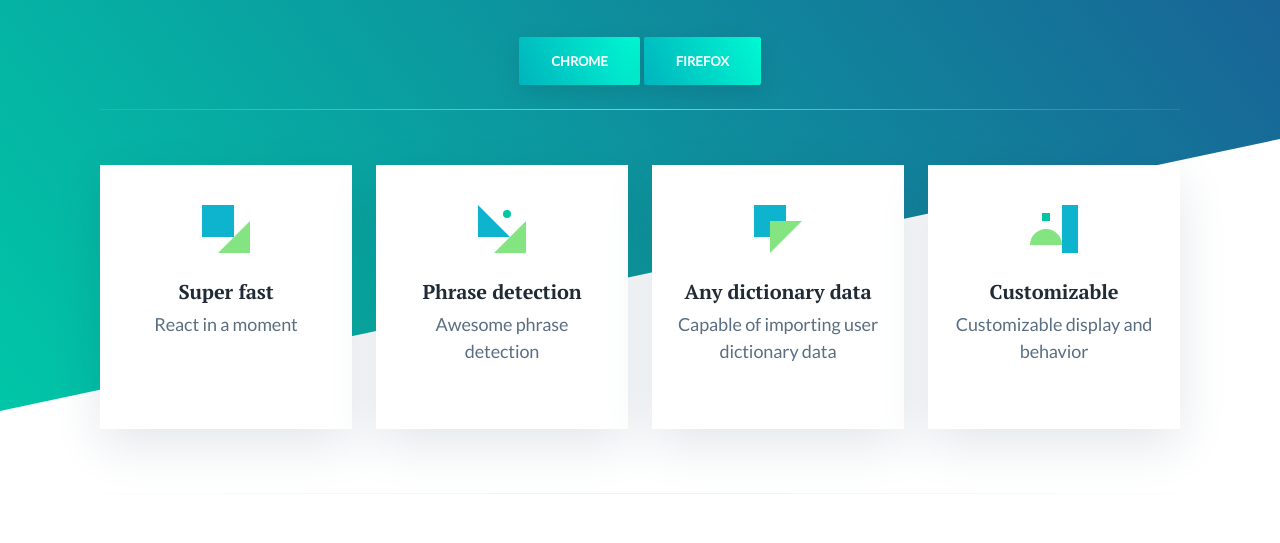
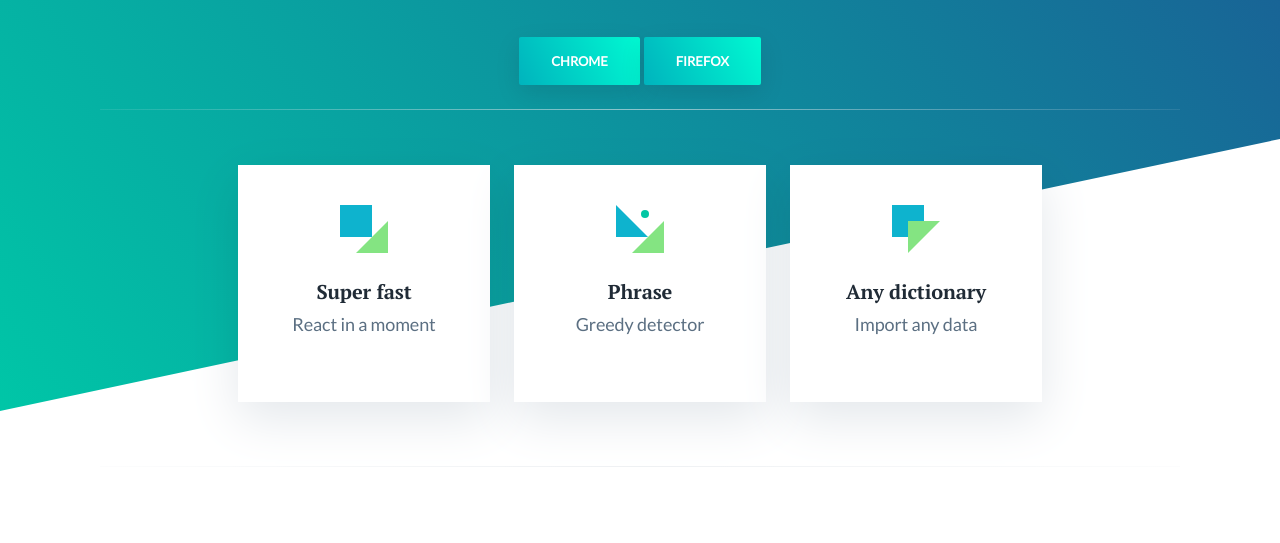
Before and after one commit to wtetsu/mouse-dictionary-website, a plain HTML site: page en/index.html in a window 1280 px wide. Shown: the part 229-772 px from the top of the page. Drawn offline with nearby package versions, Linux system fonts and the light colour scheme.

Commit message:
Change appeal point text

```diff
--- a/en/index.html
+++ b/en/index.html
@@ -78,8 +78,8 @@
 												</g>
 											</svg>
 										</div>
-										<h4 class="feature-title h3-mobile">Phrase detection</h4>
-										<p class="text-sm">Awesome phrase detection</p>
+										<h4 class="feature-title h3-mobile">Phrase</h4>
+										<p class="text-sm">Greedy detector</p>
 									</div>
 								</div>
 								<div class="feature is-revealing">
@@ -92,23 +92,8 @@
 												</g>
 											</svg>
 										</div>
-										<h4 class="feature-title h3-mobile">Any dictionary data</h4>
-										<p class="text-sm">Capable of importing user dictionary data</p>
-									</div>
-								</div>
-								<div class="feature is-revealing">
-									<div class="feature-inner">
-										<div class="feature-icon">
-											<svg width="48" height="48" xmlns="http://www.w3.org/2000/svg">
-												<g fill="none" fill-rule="evenodd">
-													<path d="M32 40H0c0-8.837 7.163-16 16-16s16 7.163 16 16z" fill="#84E482" style="mix-blend-mode:multiply" />
-													<path fill="#03C5A4" d="M12 8h8v8h-8z" />
-													<path fill="#0EB3CE" d="M32 0h16v48H32z" />
-												</g>
-											</svg>
-										</div>
-										<h4 class="feature-title h3-mobile">Customizable</h4>
-										<p class="text-sm">Customizable display and behavior</p>
+										<h4 class="feature-title h3-mobile">Any dictionary</h4>
+										<p class="text-sm">Import any data</p>
 									</div>
 								</div>
 							</div>
```
Also changed, not shown: ja/index.html (+4 -4 lines).
